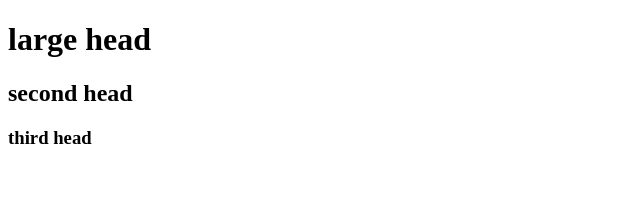
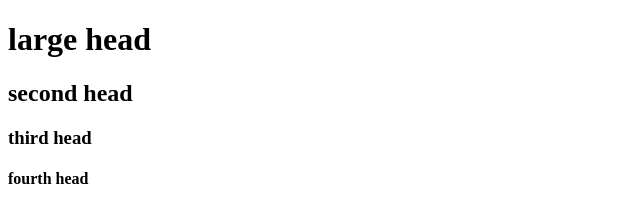
Before and after one commit to shaonkislo2/my-second2-repo, a plain HTML site: page index.html in a window 1280 px wide. Shown: the whole page, without its empty margins (0-640 px from the left). Drawn offline with Linux system fonts and the light colour scheme.

Commit message:
added header

```diff
--- a/index.html
+++ b/index.html
@@ -10,6 +10,6 @@
   <h1>large head</h1>
   <h2>second head</h2>
   <h3>third head</h3>
-
+  <h4>fourth head</h4>
 </body>
 </html>
```
